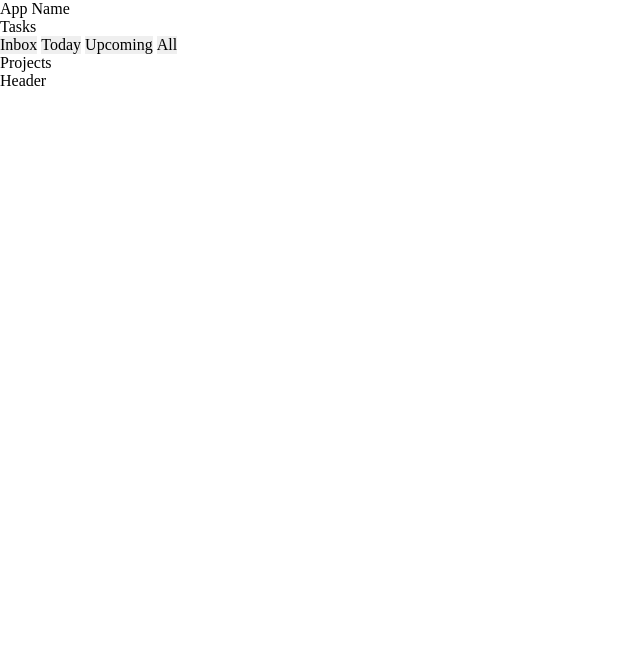
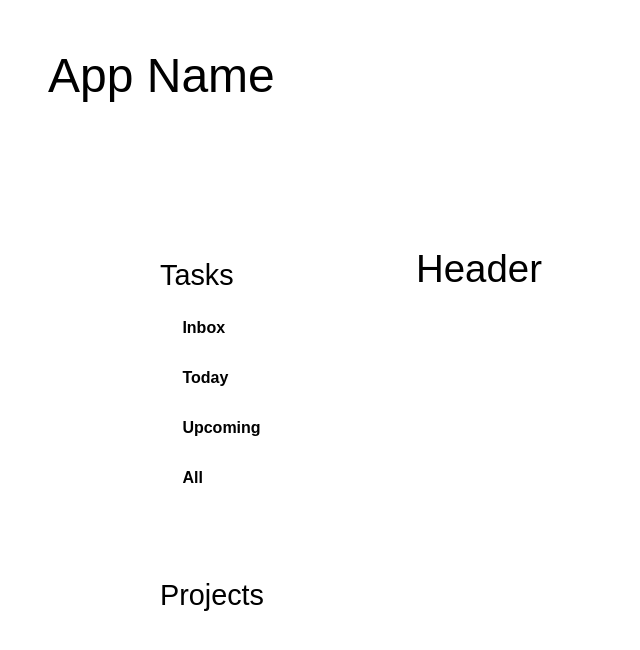
Before and after one commit to MayaCR/task-app, a website built with webpack: page src/template.html in a window 1280 px wide. Shown: the whole page, without its empty margins (0-640 px from the left). Built offline with nearby package versions, Linux system fonts and the light colour scheme.

Commit message:
Add basic styling

```diff
--- a/src/styles/main.css
+++ b/src/styles/main.css
@@ -7,3 +7,56 @@
 	vertical-align: baseline;
 	box-sizing: border-box;
 }
+
+body {
+	font-family: Arial, Helvetica, sans-serif;
+	height: 100svh;
+}
+
+h1 {
+	font-size: 2.4rem;
+}
+
+h2 {
+	font-size: 1.8rem;
+}
+
+#wrapper {
+	display: flex;
+	justify-content: center;
+}
+
+#sidebar {
+	width: 20%;
+	padding: 6em;
+
+	div:nth-child(2) {
+		margin-top: 4em;
+	}
+
+	.header {
+		padding: 0.4em 0;
+	}
+
+	#links button {
+		width: 100%;
+		text-align: left;
+		font-weight: 600;
+		padding: 1em 0 1em 1.4em;
+		background-color: transparent;
+
+		&:hover {
+			color: lightgrey;
+		}
+	}
+}
+
+#app-title {
+	font-size: 3rem;
+	padding: 1em 1em;
+}
+
+#main {
+	width: 70%;
+	padding: 6em;
+}
```
